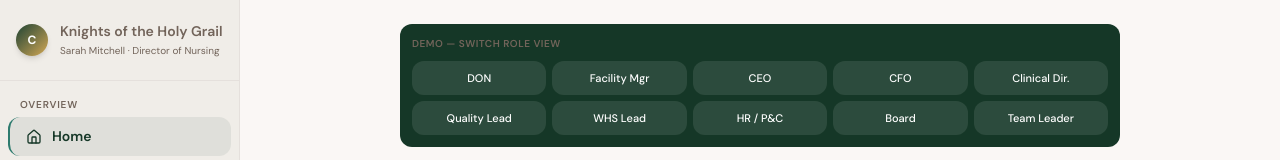
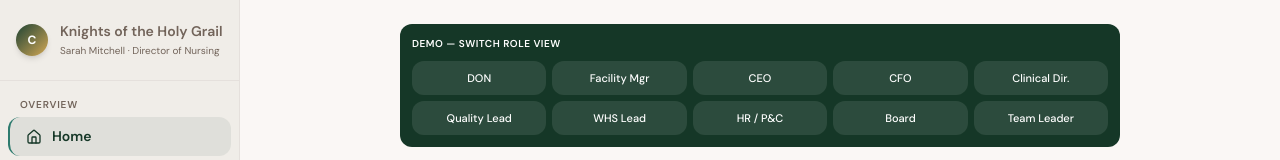
Before and after one commit to campbell-mc/website, a Next.js app in the folder apps/web/: page /dashboard in a window 1280 px wide. Shown: the top 160 px of the page. Built offline with nearby package versions, Linux system fonts and the light colour scheme.

Commit message:
Force white colour on Demo label with inline style — overrides global p tag

```diff
--- a/apps/web/app/(app)/dashboard/page.tsx
+++ b/apps/web/app/(app)/dashboard/page.tsx
@@ -97,7 +97,7 @@ export default function HomePage() {
     <div className="px-4 lg:px-6 py-4 lg:py-6 max-w-3xl mx-auto">
       {/* DEV: Role switcher — top of page */}
       <div className="bg-[hsl(var(--brand-forest))] rounded-xl p-3 mb-4 overflow-hidden">
-        <p className="text-[10px] font-semibold text-white uppercase tracking-wider mb-2">Demo — switch role view</p>
+        <p className="text-[10px] font-semibold uppercase tracking-wider mb-2" style={{ color: "white" }}>Demo — switch role view</p>
         <div className="grid grid-cols-3 sm:grid-cols-4 lg:grid-cols-5 gap-1.5">
           {[
             { label: "DON", href: "/dashboard" },
--- a/apps/web/components/mobile/MobileHome.tsx
+++ b/apps/web/components/mobile/MobileHome.tsx
@@ -28,7 +28,7 @@ export default function MobileHome() {
     <div className="flex flex-col gap-6 pb-24">
       {/* Role switcher — horizontal scroll */}
       <div className="bg-[#1B4332]">
-        <p className="px-4 pt-3 pb-2 text-[11px] font-semibold text-white uppercase tracking-wider">Demo — Switch role</p>
+        <p className="px-4 pt-3 pb-2 text-[11px] font-semibold uppercase tracking-wider" style={{ color: "white" }}>Demo — Switch role</p>
         <div className="flex overflow-x-auto gap-2 px-4 pb-3" style={{ scrollbarWidth: "none" }}>
           {[
             { label: "DON", href: "/dashboard" },
```
